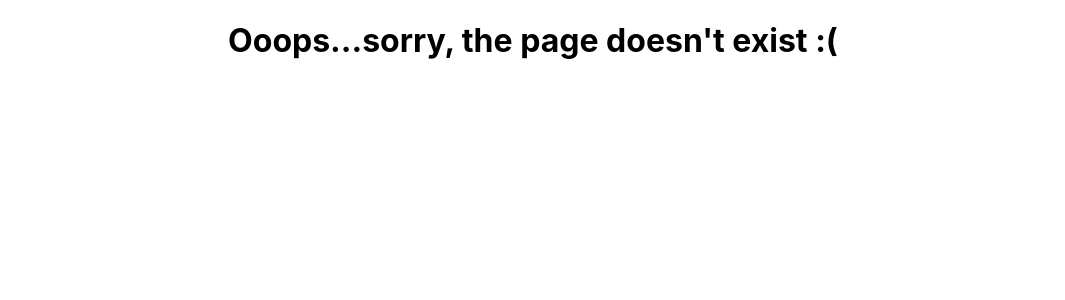
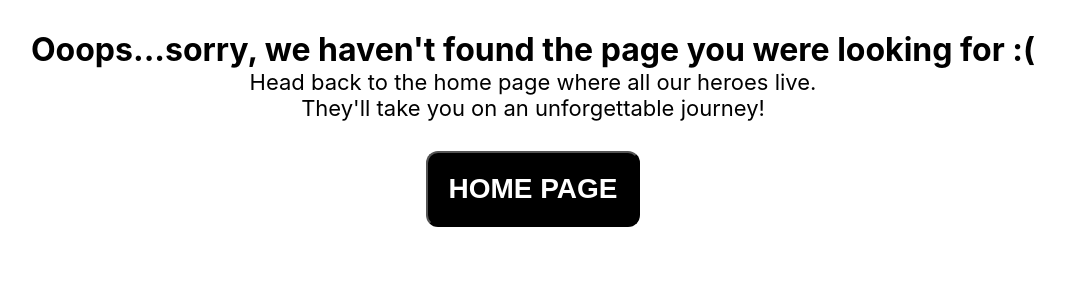
Before and after one commit to AnaisLT/kodflix, a React (Create React App) app: page /not-found in a window 1280 px wide. Shown: the top 300 px of the page, without its empty margins (107-1172 px from the left). Built offline with nearby package versions, Linux system fonts and the light colour scheme.

Commit message:
Add a synopsis for each show

```diff
--- a/src/App.css
+++ b/src/App.css
@@ -1,6 +1,6 @@
-.App {
+* {
   text-align: center;
-  margin: 0pt;
+  margin: 0px;
   padding: 0px;
 }
 
@@ -12,6 +12,7 @@ img{
 .container {
   display: grid;
   grid-template-columns: repeat(auto-fit, minmax(250px, 1fr));
+  justify-items: stretch;
 }
 
 .itemName {
--- a/src/App.js
+++ b/src/App.js
@@ -1,6 +1,6 @@
 import React, { Component } from 'react';
 import { BrowserRouter as Router, Route, Switch } from 'react-router-dom';
-import Details from './Details';
+import Details from './Details/Details.js';
 import Gallery from './Gallery';
 import NotFound from './NotFound';
 import './App.css';
--- /dev/null
+++ b/src/Details/Details.css
@@ -0,0 +1,67 @@
+.Details {
+    background-color: black;
+    color: white;
+    margin: 0px;
+    padding: 0px;
+}
+
+.Details .title {
+    color: white;
+    font-weight: 30px;
+    font-size: 60px;
+    animation-duration: 3s;
+    animation-name: slidein;
+}
+
+@keyframes slidein {
+    from {
+        margin-left: 100%;
+        width: 300%;
+    }
+
+    to {
+        margin-left: 0%;
+        width: 100%;
+    }
+}
+
+.Details .content {
+    display: flex;
+    justify-content: space-around;
+    align-items: center;
+}
+
+.Details .content .synopsis{
+    color: white;
+    font-size: 30px;
+    padding: 15px;
+}
+
+
+.Details .content .image {
+    width: 80%;
+    height: 80%;
+    padding: 20px;
+}
+
+button {
+    background-color: white;
+    border-radius: 12px;
+    padding: 20px;
+    text-align: center;
+    display: inline-block;
+    font-size: 28px;
+    font-weight: bold;
+}
+
+button a {
+    text-decoration: none;
+    color: black;
+    text-transform: uppercase;
+}
+
+@media only screen and (max-width: 600px){
+    .Details .content {
+        flex-direction: column;
+    }
+}
--- a/src/Details.js
+++ b/src/Details/Details.js
@@ -1,6 +1,7 @@
 import React, { Component } from 'react';
 import { Link, Redirect } from 'react-router-dom';
-import getGallery from './gallery_get';
+import getGallery from '../gallery_get';
+import './Details.css'
 
 export default class Details extends Component {
   constructor() {
@@ -22,11 +23,21 @@ export default class Details extends Component {
       return <Redirect to='/not-found' />;
     } else {
       return (
-        <div>
-          <h1>{this.state.tvshow.name}</h1>
-          <p>More coming soon!</p>
-          <p>Excuse our appearance while we suit up for the show.</p>
-          <Link to='/'>Back to the home page</Link>
+        <div className='Details'>
+          <h1 className='title'>{this.state.tvshow.name}</h1>
+          <div className='content'>
+            <div className='synopsis'>
+              {this.state.tvshow.synopsis}
+            </div>
+            <div className='image'>
+              <img
+                src={this.state.tvshow.cover}
+                alt={this.state.tvshow.name} />
+            </div>
+            </div>
+          <button>
+          <Link to='/'>Home page</Link>
+          </button>
         </div >
       );
     }
--- /dev/null
+++ b/src/NotFound.css
@@ -0,0 +1,28 @@
+
+.notfoundalert {
+    color: black;
+    font-weight: bold;
+    text-align: center;
+    padding: 30px;
+}
+
+.text {
+    font-weight: normal;
+    font-size: 22px;
+}
+
+.backhome {
+    background-color: black;
+    border-radius: 12px;
+    padding: 20px;
+    text-align: center;
+    display: inline-block;
+    font-size: 28px;
+    font-weight: bold;
+}
+
+.backhome a {
+    text-decoration: none;
+    color: white;
+    text-transform: uppercase;
+}
--- a/src/NotFound.js
+++ b/src/NotFound.js
@@ -1,9 +1,22 @@
 import React from 'react';
+import './NotFound.css';
+import { Link } from 'react-router-dom';
 
 export default function NotFound() {
     return (
-        <div>
-            <h1>Ooops...sorry, the page doesn't exist :(</h1>
+        <div className='notfound'>
+            <div className='notfoundalert'>
+                <h1>Ooops...sorry, we haven't found the page you were looking for :(</h1>
+                <div className='text'>
+                    <p>Head back to the home page where all our heroes live.</p>
+                    <p>They'll take you on an unforgettable journey!</p>
+                </div>
+            </div>
+            <div>
+                <button className='backhome'>
+                    <Link to='/'>Home page</Link>
+                </button>
+            </div>
         </div>
-    )
+    );
 }
--- a/src/gallery_get.js
+++ b/src/gallery_get.js
@@ -4,14 +4,18 @@ import StarTrek from './images/StarTrek.jpg';
 import Supergirl from './images/Supergirl.jpg';
 import Vikings from './images/Vikings.jpg';
 import Westworld from './images/Westworld.jpg';
+import JessicaJones from './images/JessicaJones.png';
+import GoodOmens from './images/GoodOmens.jpeg';
 
 export default function getGallery() {
     return [
-      { id: 'daredevil', name: 'Daredevil', cover: Daredevil },
-      { id: 'gotham', name: 'Gotham', cover: Gotham },
-      { id: 'star Trek', name: 'Star Trek Discovery', cover: StarTrek },
-      { id: 'supergirl', name: 'Supergirl', cover: Supergirl },
-      { id: 'vikings', name: 'Vikings', cover: Vikings },
-      { id: 'westworld', name: 'Westworld', cover: Westworld }
+      { id: 'daredevil', name: 'Daredevil', cover: Daredevil, synopsis: 'Blinded as a boy but gifted with heightened senses, Matt Murdock fights injustice by day as lawyer and by night as Daredevil in Hell\'s Kitchen, New York City.'},
+      { id: 'gotham', name: 'Gotham', cover: Gotham, synopsis: 'Rookie cop James Gordon takes on Gotham City crime and corruption to avenge the murder of Bruce Wayne\'s parents.'},
+      { id: 'star Trek', name: 'Star Trek Discovery', cover: StarTrek, synopsis: 'After a century of silence, war erupts between the Federation and Klingon Empire, with a disgraced Starfleet officer at the center of the conflict.'},
+      { id: 'supergirl', name: 'Supergirl', cover: Supergirl, synopsis: 'Journalist-by-day Kara Danvers leads a double life as Supergirl. With the help of her loyal friends and her foster sister, Alex, she uses her superpowers to protect National City against human and alien threats alike...'},
+      { id: 'vikings', name: 'Vikings', cover: Vikings, synopsis: 'Vikings follows the adventures of historical hero Ragnar Lothbrok and his family. Determined to become King and honour the Gods, he will stop at nothing to conquer new lands.' },
+      { id: 'westworld', name: 'Westworld', cover: Westworld, synopsis: 'In a Wild West fantasy park staffed by artificial hosts, guests find themselves confronted to a dangerous world of infinite possibilities...' },
+      { id: 'jessicajones', name: 'Jessica Jones', cover: JessicaJones, synopsis: 'Haunted by a traumatic past, she\'s also a gifted PI with super abilities... and quite a temperament.' },
+      { id: 'goodomens', name: 'Good Omens', cover: GoodOmens, synopsis:'The End of the World is coming, which means a fussy Angel and a loose-living Demon who\'ve become overly fond of life on Earth are forced to form an unlikely alliance to stop Armageddon.'},
     ];
   }
```
Also changed, not shown: src/images/GoodOmens.jpeg (added), src/images/JessicaJones.png (added).
